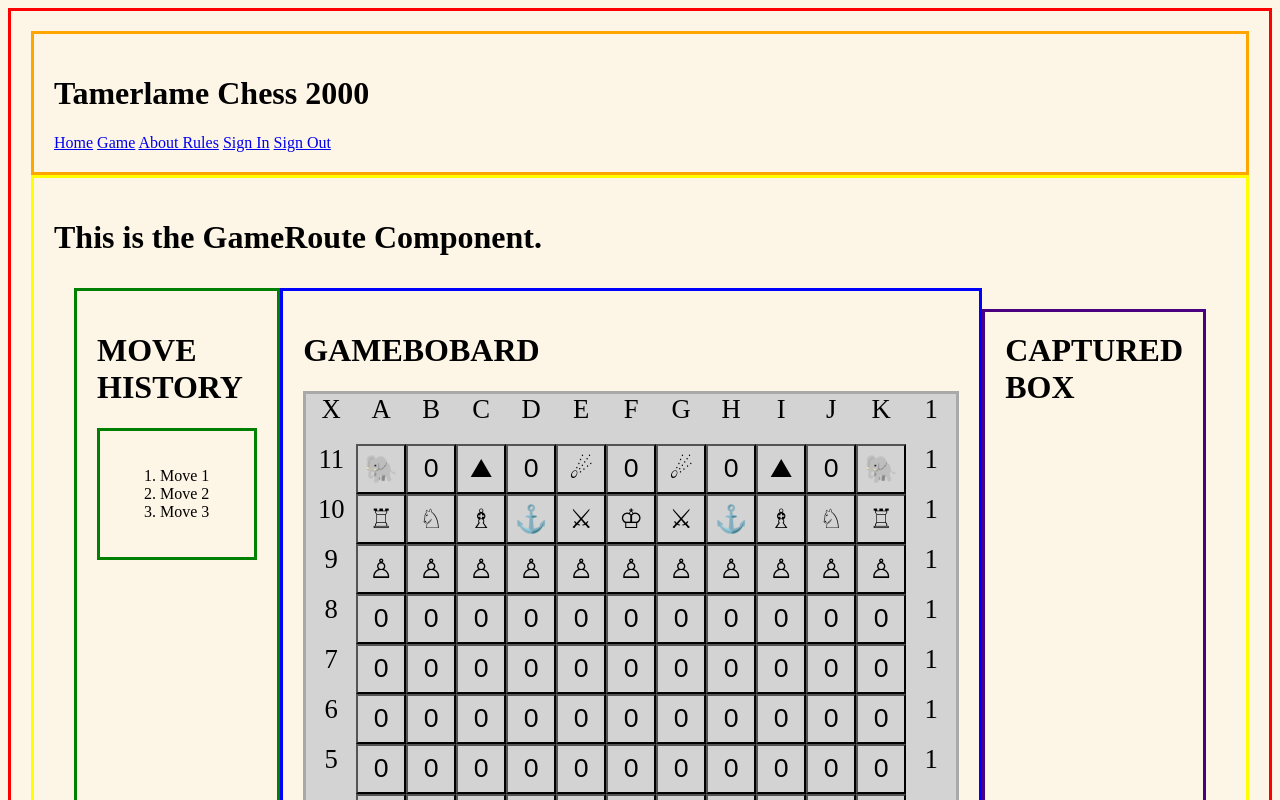
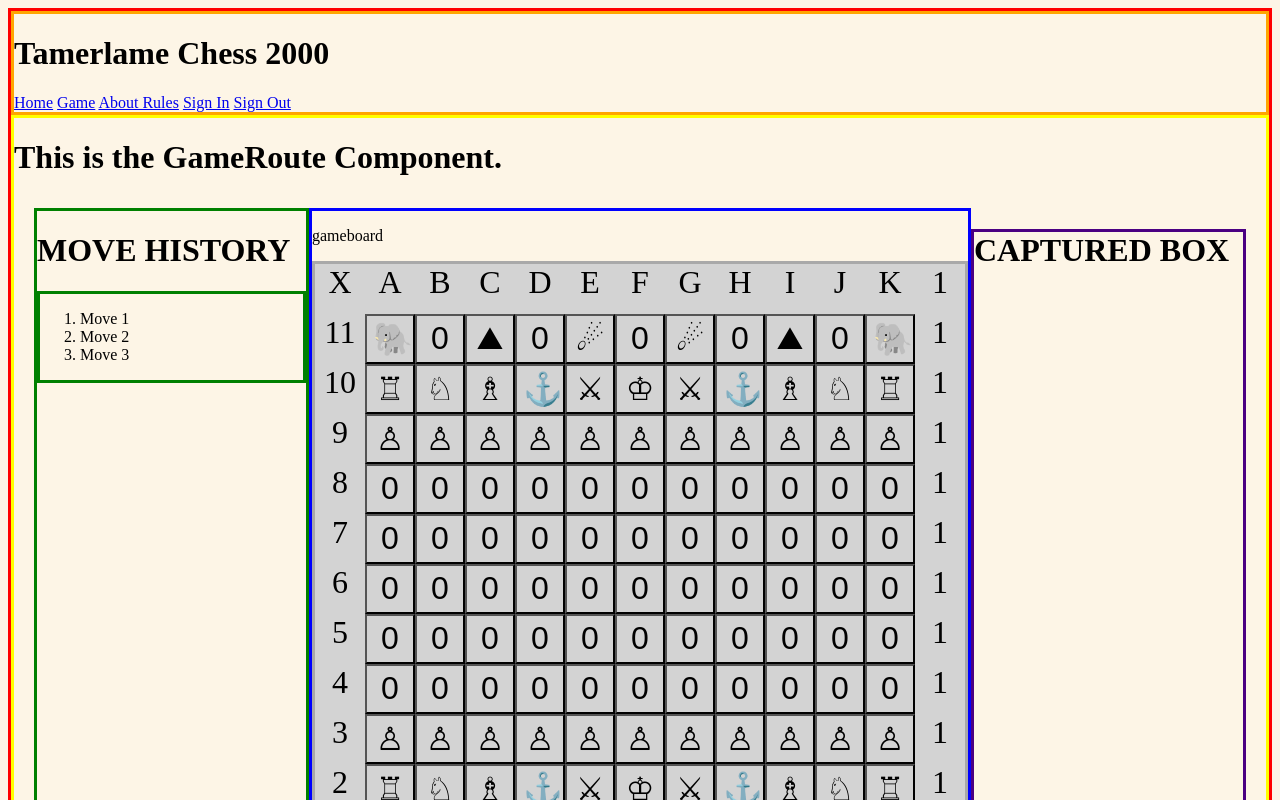
Before and after one commit to bobbydwise1/capstone-react-week3, a React app: page /#/GameRoute in a window 1280 px wide. Before the commit this address led to /#/gameroute. Shown: the top 800 px of the page. Built offline with nearby package versions, Linux system fonts and the light colour scheme.

Commit message:
Remote padding on component.

```diff
--- a/src/components/AboutRules.jsx
+++ b/src/components/AboutRules.jsx
@@ -7,7 +7,6 @@ function AboutRules() {
   const compBox = {
     border: "solid cyan",
     backgroundColor: "light yellow",
-    padding: "20px"
   }
 
   const pieceRules = { rules: [
--- a/src/components/App.jsx
+++ b/src/components/App.jsx
@@ -19,7 +19,6 @@ function App(){
   const compBox = {
     border: "solid red",
     backgroundColor: "light yellow",
-    padding: "20px"
   }
 
   return (
--- a/src/components/Error404.jsx
+++ b/src/components/Error404.jsx
@@ -4,7 +4,6 @@ import { Switch, Route, Link } from 'react-router-dom';
 function Error404(){
   const compBox = {
     border: "solid black",
-    padding: "20px"
   }
   return (
     <div style={compBox}>
--- a/src/components/Header.jsx
+++ b/src/components/Header.jsx
@@ -5,7 +5,6 @@ function Header() {
   const compBox = {
     border: "solid orange",
     backgroundColor: "light yellow",
-    padding: "20px"
   }
 
   return (
--- a/src/components/capturedBox.jsx
+++ b/src/components/capturedBox.jsx
@@ -4,7 +4,6 @@ import { Switch, Route, Link } from 'react-router-dom';
 function CapturedBox(){
   const compBox = {
     border: "solid indigo",
-    padding: "20px"
   }
   return (
     <h1 style={compBox}>CAPTURED BOX</h1>
--- a/src/components/chatbox.jsx
+++ b/src/components/chatbox.jsx
@@ -4,7 +4,6 @@ import { Switch, Route, Link } from 'react-router-dom';
 function ChatBox(){
   const compBox = {
     border: "solid violet",
-    padding: "20px"
   }
   return (
     <div>
--- a/src/components/gamePieces.jsx
+++ b/src/components/gamePieces.jsx
@@ -6,7 +6,6 @@ function GamePieces(){
   const compBox = {
     border: "solid black",
     backgroundColor: "light yellow",
-    padding: "20px"
   };
 
   const GridElevenStyle = {
--- a/src/components/gameboard.jsx
+++ b/src/components/gameboard.jsx
@@ -17,7 +17,6 @@ class Gameboard extends React.Component {
     const compBox = {
       border: "solid blue",
       backgroundColor: "light yellow",
-      padding: "20px"
     }
 
     const gridContainer = {
@@ -36,7 +35,7 @@ class Gameboard extends React.Component {
       height: '50px',
       verticalAlign: "middle",
       textAlign:  "center",
-      fontSize: "20pt"
+      fontSize: "24pt"
     }
 
     // const gameSystem = math.matrix([
@@ -73,8 +72,7 @@ class Gameboard extends React.Component {
 
     return (
       <div style={compBox}>
-        <h1>GAMEBOBARD</h1>
-
+        <p>gameboard</p>
          <div style={gridContainer}>
            <div style={gridItem}>{gameSystem._data[0][0]}</div>
            <div style={gridItem}>{gameSystem._data[0][1]}</div>
--- a/src/components/gameroute.jsx
+++ b/src/components/gameroute.jsx
@@ -19,7 +19,6 @@ class GameRoute extends React.Component {
     const compBox = {
       border: "solid yellow",
       backgroundColor: "light yellow",
-      padding: "20px"
     }
 
     const gameBoardGrid = {
--- a/src/components/movehistory.jsx
+++ b/src/components/movehistory.jsx
@@ -5,7 +5,6 @@ function MoveHistory(){
   const compBox = {
     border: "solid green",
     backgroundColor: "light yellow",
-    padding: "20px"
   }
   return (
     <div style={compBox}>
--- a/src/components/testmathjs.jsx
+++ b/src/components/testmathjs.jsx
@@ -6,7 +6,6 @@ function TestMathJS(){
   const compBox = {
     border: "solid black",
     backgroundColor: "light yellow",
-    padding: "20px"
   }
   let array1 = math.matrix([[1,2],[3,4]]);
   let array2 = math.matrix([[10],[20]]);
--- a/src/components/welcome.jsx
+++ b/src/components/welcome.jsx
@@ -5,7 +5,6 @@ function Welcome(){
   const compBox = {
     border: "solid black",
     backgroundColor: "lightYellow",
-    padding: "20px"
   }
 
   return (
```
